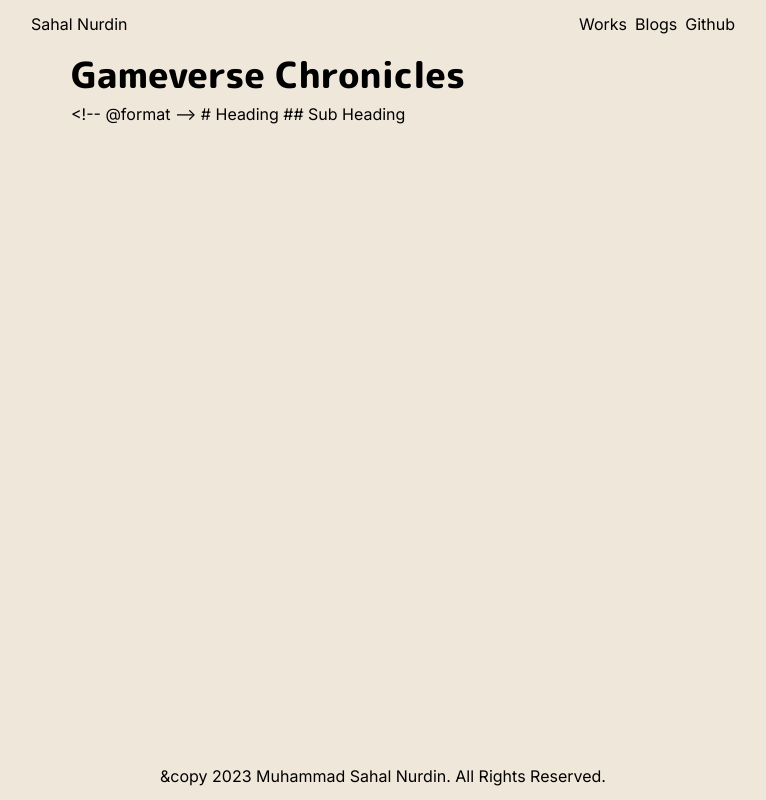
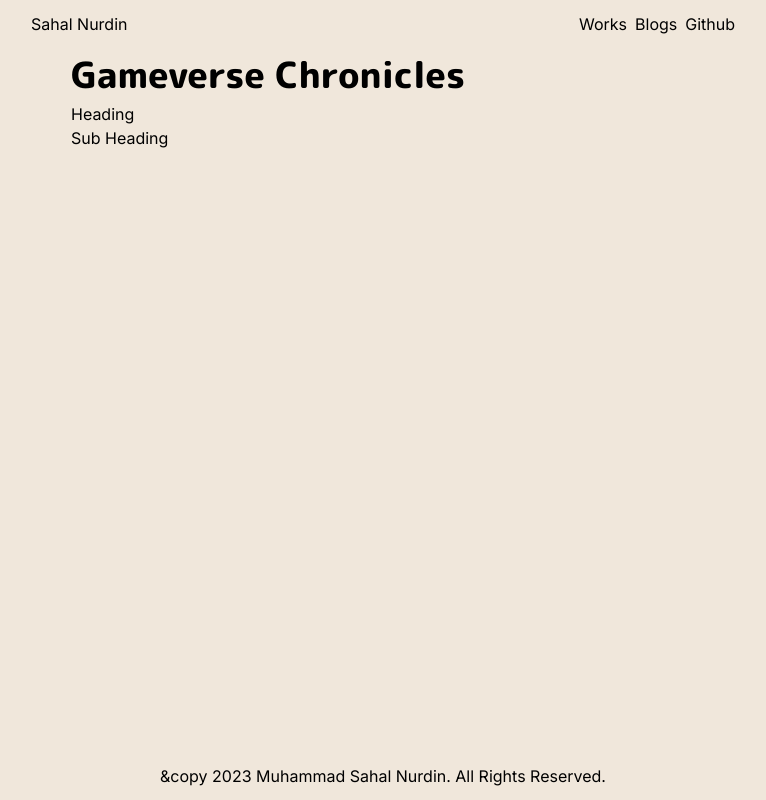
Before and after one commit to SahalN/sahaln-portfolio, a Next.js app: page /works/gameverse-chronicles in a window 1280 px wide. Shown: the whole page, without its empty margins (257-1023 px from the left). Built offline with nearby package versions, Linux system fonts and the light colour scheme.

Commit message:
Add rendering markdown

```diff
--- a/app/works/gameverse-chronicles/page.jsx
+++ b/app/works/gameverse-chronicles/page.jsx
@@ -9,11 +9,11 @@ export default async function GameverseChronicles() {
     "./content/reviews/gameverse-chronicles.md",
     "utf8"
   );
-  const html = marked(text);
+  const html = marked(text, { hederIds: false, mangle: false });
   return (
     <>
       <Heading>Gameverse Chronicles</Heading>
-      {text}
+      <article dangerouslySetInnerHTML={{ __html: html }} />
     </>
   );
 }
```
